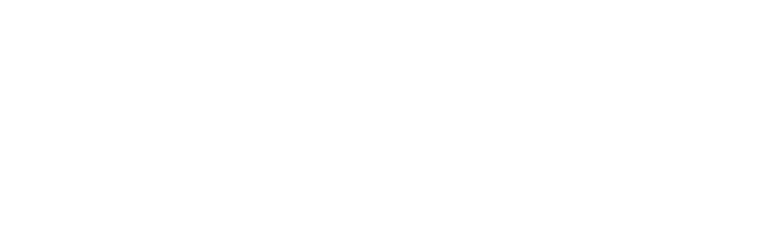
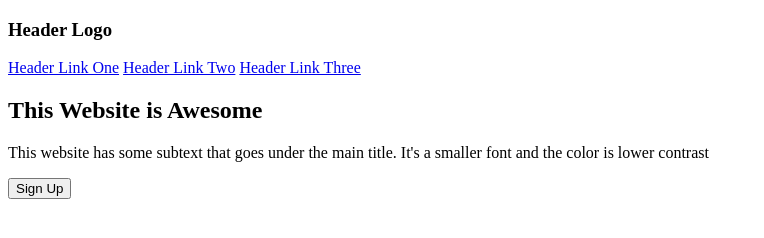
Before and after one commit to ryanjames-blip/odin-landing-page, a plain HTML site: page index.html in a window 1280 px wide. Shown: the whole page, without its empty margins (0-764 px from the left). Drawn offline with Linux system fonts and the light colour scheme.

Commit message:
Populate header and hero

```diff
--- a/index.html
+++ b/index.html
@@ -7,6 +7,23 @@
     <title>Document</title>
 </head>
 <body>
-
+    <div class="hero">
+        <div class="header">
+            <h3>Header Logo</h3>
+            <div class="header-links">
+                <a href="#">Header Link One</a>
+                <a href="#">Header Link Two</a>
+                <a href="#">Header Link Three</a>
+            </div>
+        </div>
+    <div class="hero-content">
+        <div class="title">
+            <h2>This Website is Awesome</h2>
+            <p>This website has some subtext that goes under the main title. It's a smaller font and the color is lower contrast</p>
+            <button>Sign Up</button>
+        </div>
+        <img src="">
+    </div>
+    </div>
 </body>
 </html>
```
